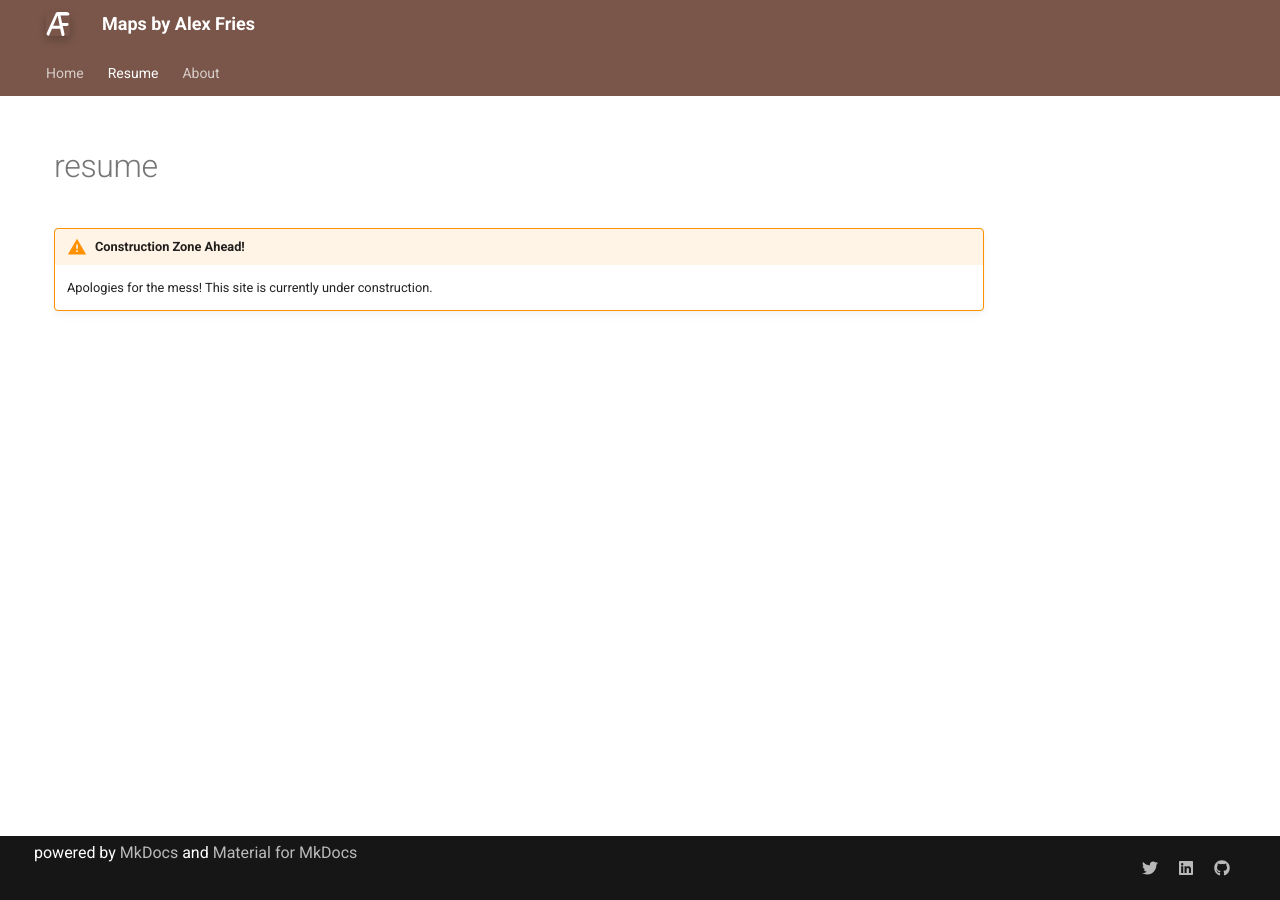
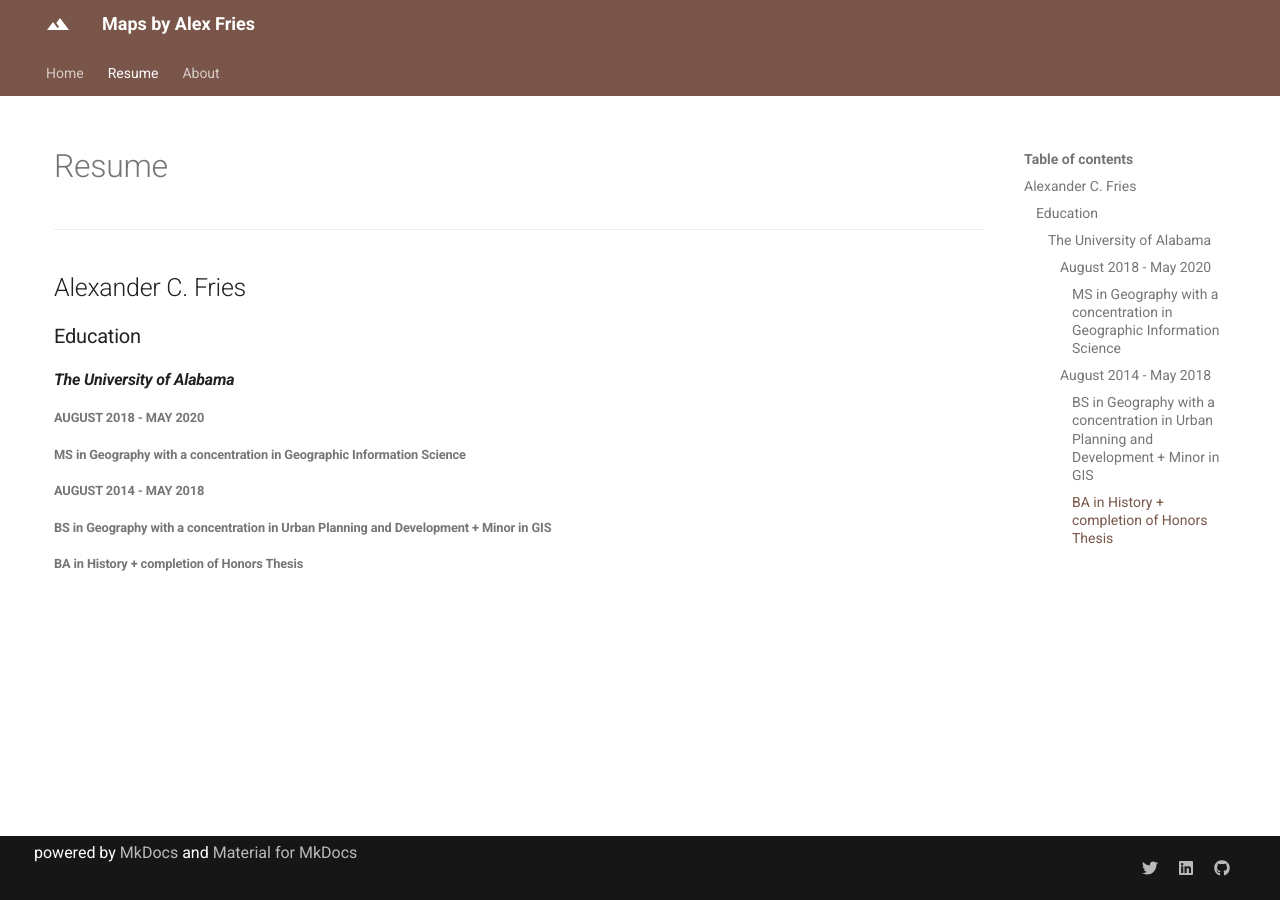
Before and after one commit to acfries/acfries.github.io, an MkDocs documentation site: the page built from docs/resume.md, in a window 1280 px wide. Built offline with MkDocs 1.6.1 and Material for MkDocs 9.7.7, drawn with Linux system fonts in a browser that asks for light colours.

Commit message:
First test of resume formatting

```diff
--- a/docs/resume.md
+++ b/docs/resume.md
@@ -1,4 +1,15 @@
-# resume
+# Resume
+---
 
-!!! warning "Construction Zone Ahead!"
-	Apologies for the mess! This site is currently under construction.
+## Alexander C. Fries
+
+### Education
+
+#### *The University of Alabama*
+
+##### August 2018 - May 2020
+###### MS in Geography with a concentration in Geographic Information Science
+
+##### August 2014 - May 2018
+###### BS in Geography with a concentration in Urban Planning and Development + Minor in GIS
+###### BA in History + completion of Honors Thesis
--- a/mkdocs.yml
+++ b/mkdocs.yml
@@ -22,7 +22,8 @@ theme:
     palette:
       primary: 'brown'
       accent: 'brown'
-    logo: 'img/logo.svg'
+    logo:
+      icon: 'terrain'
     feature:
       tabs: true
     font: 'Open Sans'
```
